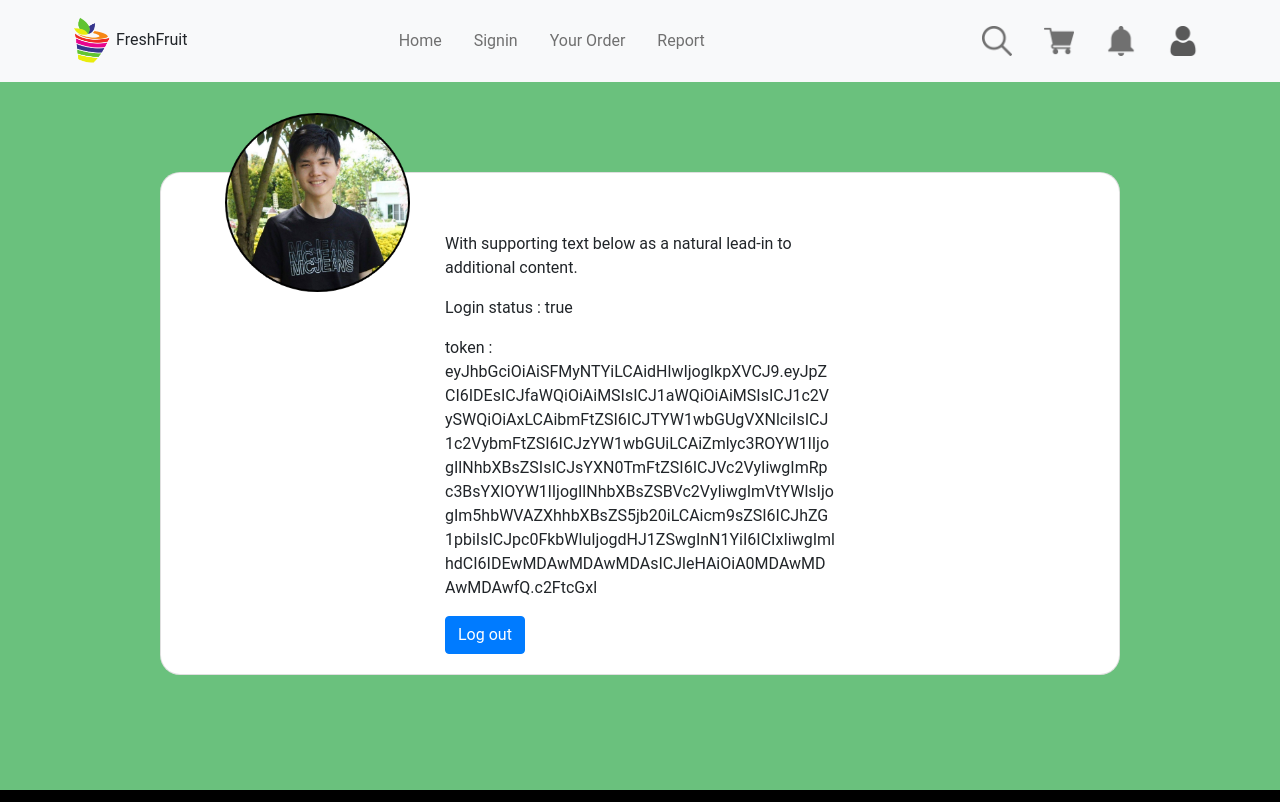
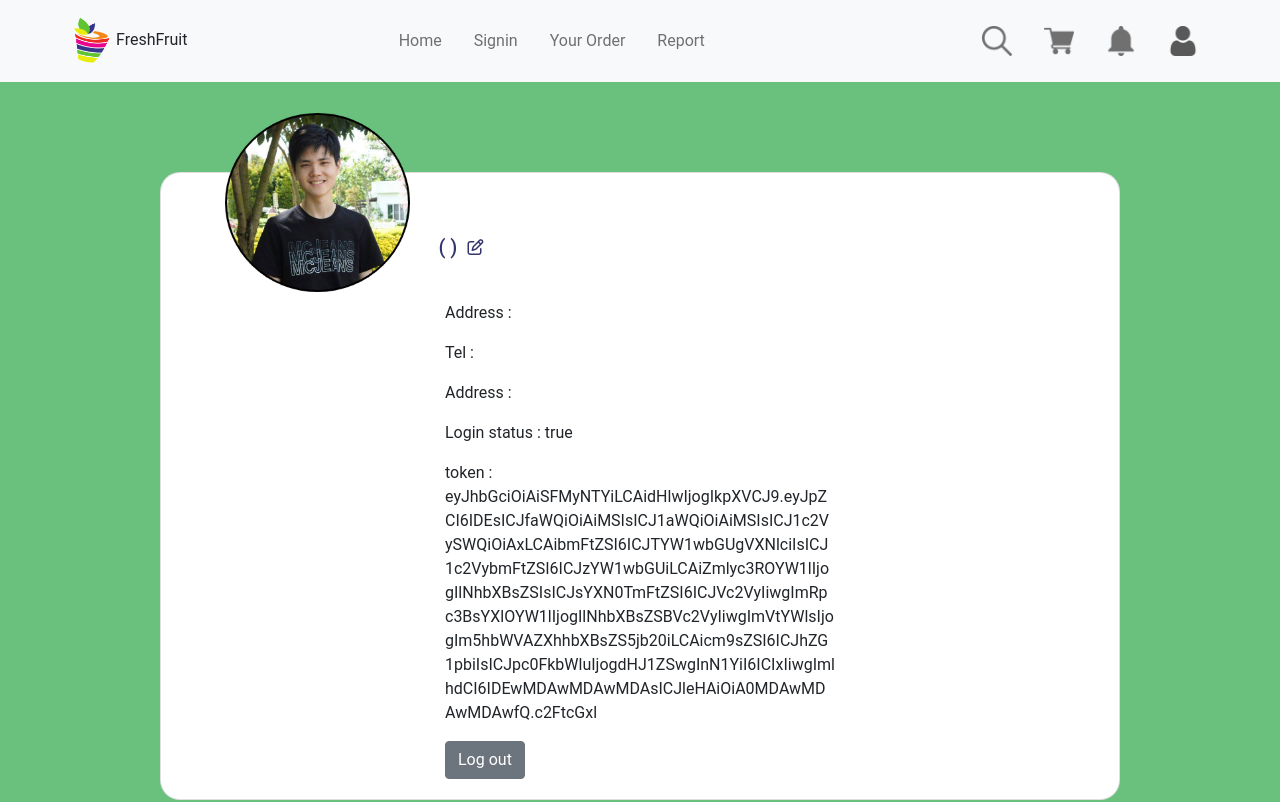
Before and after one commit to 2110423-2019-2/sec1_V-Solution, a React (Create React App) app in the folder front-fresh-fruit/: page /profile in a window 1280 px wide. Shown: the top 802 px of the page. Built offline with nearby package versions, Linux system fonts and the light colour scheme; no server answers; sample sign-in values are in the browser's storage.

Commit message:
change profile

```diff
--- a/front-fresh-fruit/src/Page/Signin.js
+++ b/front-fresh-fruit/src/Page/Signin.js
@@ -4,9 +4,6 @@ import UserContext from '../Context/UserContext'
 import { Redirect } from 'react-router-dom'
 const Signin = () => {
 
-  useEffect(() => {
-
-  })
 
   return (
     <UserContext.Consumer>
--- a/front-fresh-fruit/src/styles/_profle.scss
+++ b/front-fresh-fruit/src/styles/_profle.scss
@@ -1,6 +1,14 @@
 .profile-pic {
-    position: inherit;
-    margin-top: -60px;
-    outline:none;
-    border:0;
+  position: inherit;
+  margin-top: -60px;
+  outline: none;
+  border: 0;
 }
+
+.edit-icon {
+  display: flex;
+  justify-content: center;
+  align-items: center;
+  padding-left: 10px;
+  color:#35356D;
+}
--- a/front-fresh-fruit/src/web-components/ProfileComponent.js
+++ b/front-fresh-fruit/src/web-components/ProfileComponent.js
@@ -6,6 +6,8 @@ import Mond from '../pictures/profile pic.png'
 import EditPic from '../pictures/edit.png'
 import { useHistory } from 'react-router-dom';
 import UserContext from '../Context/UserContext'
+import editIcon from '../pictures/edit.png'
+
 
 const url = "http://127.0.0.1:8000/api/getuser/";
 
@@ -13,20 +15,34 @@ const Profile = (props) => {
     const history = useHistory();
     console.log(props);
 
-    const [userProfile, setUserProfile] = useState();
+    const [first_name, setFirst_name] = useState();
+    const [last_name, setLast_name] = useState();
+    const [address, setAddress] = useState();
+    const [tel, setTel] = useState();
+    const [use_type, setUse_type] = useState();
     //for setup fetch data
 
     const fetchUser = async () => {
         const data = axios.get(url + props.username)
-            .then((res) => setUserProfile(data.json))
+            .then(function (res) {
+                console.log(res.data)
+                setFirst_name(res.data.first_name)
+                setLast_name(res.data.last_name)
+                setAddress(res.data.address)
+                setTel(res.data.tel)
+                sellerOrBuyer(res.data.use_type)
+            })
             .catch((err) => console.log(err))
-
 
     }
 
     useEffect(() => {
         fetchUser();
     })
+
+    const sellerOrBuyer = (status) => {
+        status === "S" ? setUse_type("Seller") : setUse_type("Buyer")
+    }
 
     return (
         //style={{backgroundImage:`url(${background})`}}
@@ -42,15 +58,24 @@ const Profile = (props) => {
                             <img src={Mond} class="profile-pic img-fluid  rounded " alt="Mond" />
                         </div>
                         <div class="card-body col-sm-6">
-                            <h5 class="card-title">{userProfile}</h5>
-                            <p class="card-text">With supporting text below as a natural lead-in to additional content.</p>
+                            <div class="row">
+                                <h5 class="card-title">{first_name}  {last_name} ( {use_type} )</h5>
+                                <a href="/editProfile" class="icon-block edit-icon">
+                                    <i class="far fa-edit  " ></i>
+                                </a>
+
+                            </div>
+
+                            <p class="card-text">Address : {address}</p>
+                            <p class="card-text">Tel : {tel}</p>
+                            <p class="card-text">Address : {address}</p>
                             <UserContext.Consumer>
                                 {({ isloggedin, setLogin, clearToken, usertoken, getToken }) => (
                                     <div>
                                         <p class="card-text">Login status : {String(isloggedin)}</p>
                                         <p class="card-text">token : {getToken()}</p>
 
-                                        <button class='btn btn-primary' onClick={(e) => {
+                                        <button class='btn btn-secondary' onClick={(e) => {
                                             e.preventDefault();
                                             clearToken()
                                             history.push('/')
```
